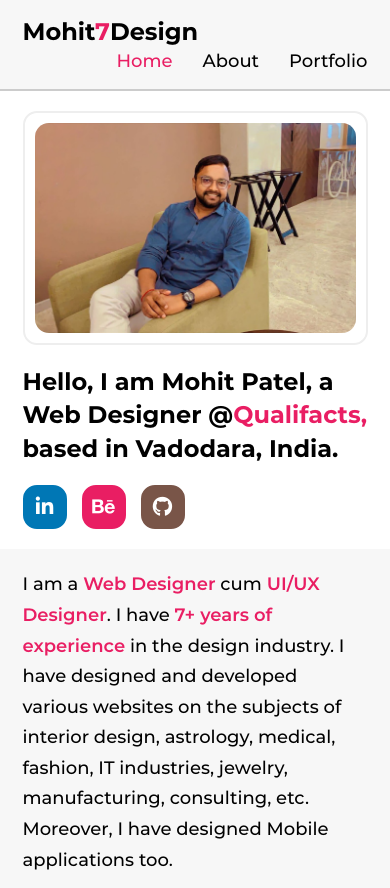
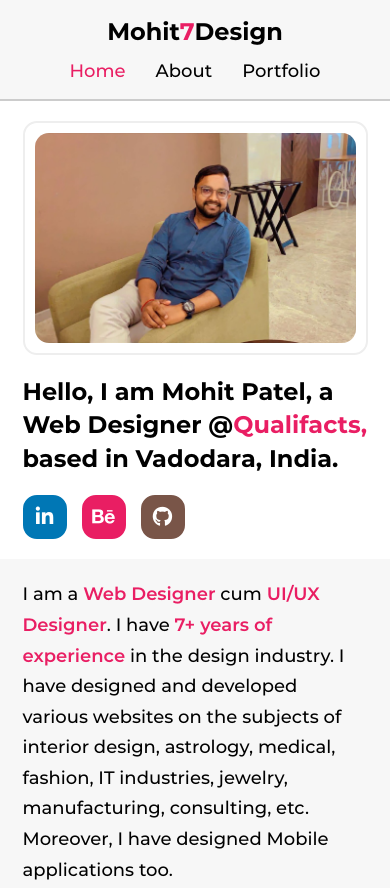
Before and after one commit to mohit-design/mohit7design, a plain HTML site: page index.html in a window 390 px wide. Shown: the top 888 px of the page. Drawn offline with Linux system fonts and the light colour scheme.

Commit message:
Add files via upload

```diff
--- a/css/media.css
+++ b/css/media.css
@@ -9,6 +9,14 @@ p { font-size: 1.8rem; line-height: 1.7; }
 /*------- Common CSS Ends -------*/
 
 /*------- Home Page Starts -------*/
+
+  /*------- Header Section Starts -------*/
+
+.header-logo { text-align: center; }
+.header-logo > a > p { margin-bottom: 10px; }
+.menu-listing { justify-content: center; }
+
+  /*------- Header Section Ends -------*/
 
   /*------- Introduction Section Starts -------*/
 
--- a/css/style.css
+++ b/css/style.css
@@ -43,7 +43,7 @@ p { color: #000000; font: 2.4rem/1.4 "Montserrat-Medium"; }
 .header-logo > a { display: inline-block; }
 .header-logo > a > p { color: #000000; font: 2.4rem/1.4 "Montserrat-Bold"; }
 .header-logo > a > p > span { color: #e91e63; }
-.menu-listing { display: -webkit-box; display: -webkit-flex; display: flex; }
+.menu-listing { display: -webkit-box; display: -webkit-flex; display: flex; justify-content: flex-end; }
 .menu-listing > li { margin-right: 30px; }
 .menu-listing > li:last-child { margin-right: 0; }
 .menu-listing > li > a { color: #000000; font: 1.8rem/1.4 "Montserrat-Medium"; }
--- a/index.html
+++ b/index.html
@@ -34,7 +34,7 @@
             </div>
           </div>
           <div class="col-12 col-sm-9 col-md-9 col-lg-9 col-xl-9 col-xxl-9">
-            <ul class="menu-listing justify-content-end">
+            <ul class="menu-listing">
               <li class="active"><a href="index.html">Home</a></li>
               <li><a href="about.html">About</a></li>
               <li><a href="portfolio.html">Portfolio</a></li>
```
Also changed, not shown: about.html (+1 -1 lines), portfolio.html (+1 -1 lines).
